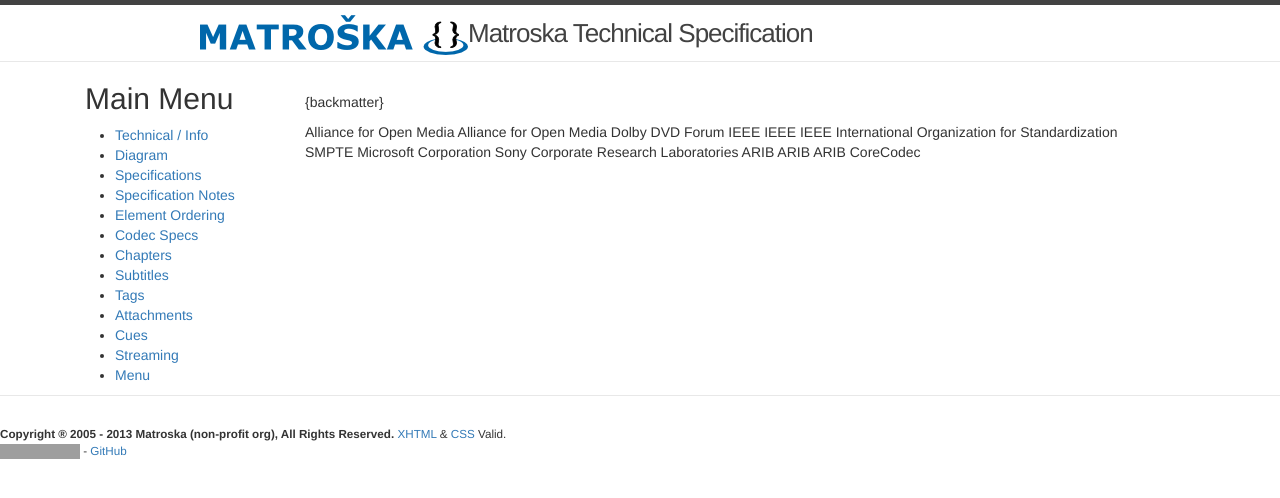
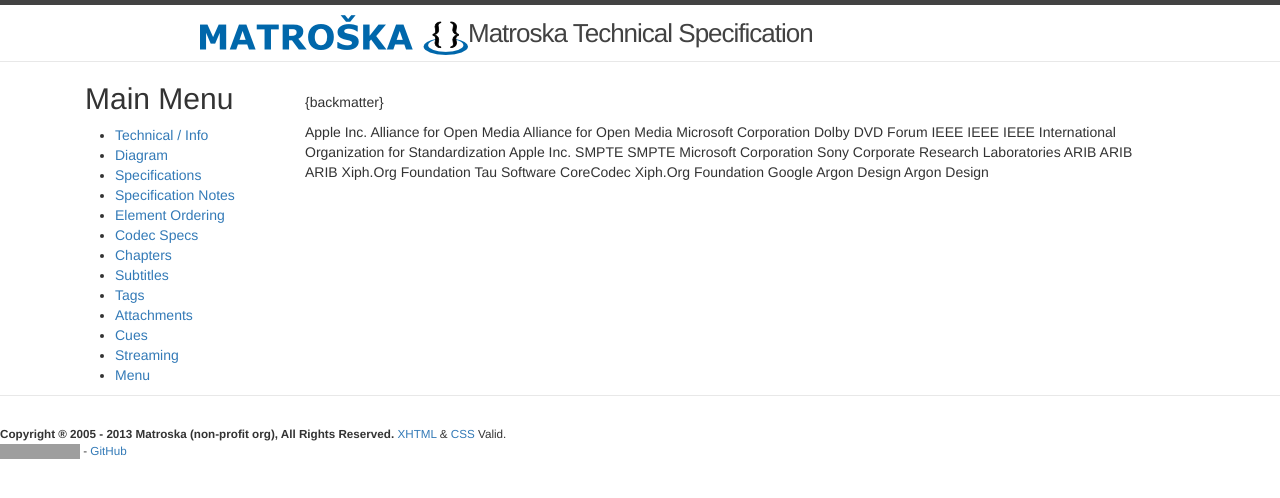
Before and after one commit to ietf-wg-cellar/matroska-specification, a Jekyll site: the page built from rfc_backmatter_codec.md, in a window 1280 px wide. Shown: the top 498 px of the page. Built offline with Jekyll 4.4.1, drawn with Linux system fonts in a browser that asks for light colours; our own code applies the rules of GitHub Pages for plain Markdown files; grey boxes are pictures that could not be loaded.

Commit message:
turn codec links into references
There's still the internal wavpack.html to fix.

the references to codecs are made normative.

```diff
--- a/rfc_backmatter_codec.md
+++ b/rfc_backmatter_codec.md
@@ -1,5 +1,15 @@
 
 {backmatter}
+
+<reference anchor="ALAC" target="https://github.com/macosforge/alac/blob/master/ALACMagicCookieDescription.txt">
+  <front>
+    <title>Apple Lossless Format "Magic Cookie" Description</title>
+    <author>
+      <organization>Apple Inc.</organization>
+    </author>
+    <date day="12" month="December" year="2012" />
+  </front>
+</reference>
 
 <reference anchor="AV1" target="https://aomediacodec.github.io/av1-spec/av1-spec.pdf">
   <front>
@@ -18,6 +28,16 @@
       <organization>Alliance for Open Media</organization>
     </author>
     <date day="3" month="April" year="2024" />
+  </front>
+</reference>
+
+<reference anchor="BITMAPINFOHEADER" target="https://learn.microsoft.com/en-us/windows/win32/api/wingdi/ns-wingdi-bitmapinfoheader">
+  <front>
+    <title>BITMAPINFOHEADER structure</title>
+    <author>
+      <organization>Microsoft Corporation</organization>
+    </author>
+    <date day="26" month="January" year="2024" />
   </front>
 </reference>
 
@@ -82,6 +102,24 @@
   <seriesInfo name="ISO" value="Standard 14496" />
 </reference>
 
+<reference anchor="librmff" target="https://gitlab.com/mbunkus/mkvtoolnix/-/blob/main/lib/librmff/librmff.h">
+  <front>
+    <title>RealMedia file format access library</title>
+    <author initials="M." surname="Bunkus" fullname="Moritz Bunkus"></author>
+    <date day="20" month="February" year="2021" />
+  </front>
+</reference>
+
+<reference anchor="QTFF" target="https://developer.apple.com/documentation/quicktime-file-format">
+  <front>
+    <title>QuickTime File Format</title>
+    <author>
+      <organization>Apple Inc.</organization>
+    </author>
+    <date day="26" month="January" year="2024" />
+  </front>
+</reference>
+
 <reference anchor="ST12" target="http://ieeexplore.ieee.org/document/7291029/">
   <front>
     <title>Time and Control Code</title>
@@ -91,6 +129,16 @@
     <date day="20" month="February" year="2014" />
   </front>
   <seriesInfo name="ST" value="ST 12-1:2014, DOI 10.5594/SMPTE.ST12-1.2014" />
+</reference>
+
+<reference anchor="SMPTE-RDD36" target="https://pub.smpte.org/doc/rdd36/20220909-pub/">
+  <front>
+    <title>Apple ProRes Bitstream Syntax and Decoding Process</title>
+    <author>
+      <organization>SMPTE</organization>
+    </author>
+    <date day="9" month="September" year="2022" />
+  </front>
 </reference>
 
 <reference anchor="WAVEFORMATEX" target="https://docs.microsoft.com/en-us/windows/win32/api/mmeapi/ns-mmeapi-waveformatex">
@@ -151,6 +199,25 @@
   </front>
 </reference>
 
+<reference anchor="Theora" target="https://www.theora.org/doc/Theora.pdf">
+  <front>
+    <title>Theora Specification</title>
+    <author>
+      <organization>Xiph.Org Foundation</organization>
+    </author>
+    <date day="3" month="June" year="2017" />
+  </front>
+</reference>
+
+<reference anchor="TTA" target="https://tausoft.org/en/tta-%d0%be%d0%bf%d0%b8%d1%81%d0%b0%d0%bd%d0%b8%d0%b5-%d1%84%d0%be%d1%80%d0%bc%d0%b0%d1%82%d0%b0/">
+  <front>
+    <title>TTA</title>
+    <author>
+      <organization>Tau Software</organization>
+    </author>
+  </front>
+</reference>
+
 <reference anchor="USF" target="https://subtitld.org/en/development/usf">
   <front>
     <title>Universal Subtitle Format</title>
@@ -160,3 +227,31 @@
     <date year="2010" month="November" day="28"/>
   </front>
 </reference>
+
+<reference anchor="VORBIS" target="https://xiph.org/vorbis/doc/Vorbis_I_spec.pdf">
+  <front>
+    <title>Vorbis I specification</title>
+    <author>
+      <organization>Xiph.Org Foundation</organization>
+    </author>
+    <date day="4" month="July" year="2020" />
+  </front>
+</reference>
+
+<reference anchor="VP9" target="https://storage.googleapis.com/downloads.webmproject.org/docs/vp9/vp9-bitstream-specification-v0.7-20170222-draft.pdf">
+  <front>
+    <title>VP9 Bitstream &amp; Decoding Process Specification - version 0.7</title>
+    <author initials="A." surname="Grange" fullname="Adrian Grange"><organization>Google</organization></author>
+    <author initials="P." surname="de Rivaz" fullname="Peter de Rivaz"><organization>Argon Design</organization></author>
+    <author initials="J." surname="Hunt" fullname="Jonathan Hunt"><organization>Argon Design</organization></author>
+    <date day="22" month="February" year="2017" />
+  </front>
+</reference>
+
+<reference anchor="WAVPACK" target="https://www.wavpack.com/WavPack5FileFormat.pdf">
+  <front>
+    <title>WavPack 4 &amp; 5 Binary File / Block Format</title>
+    <author initials="D." surname="Bryant" fullname="David Bryant"></author>
+    <date day="12" month="April" year="2020" />
+  </front>
+</reference>
```
Also changed, not shown: codec_specs.md (+36 -34 lines).
